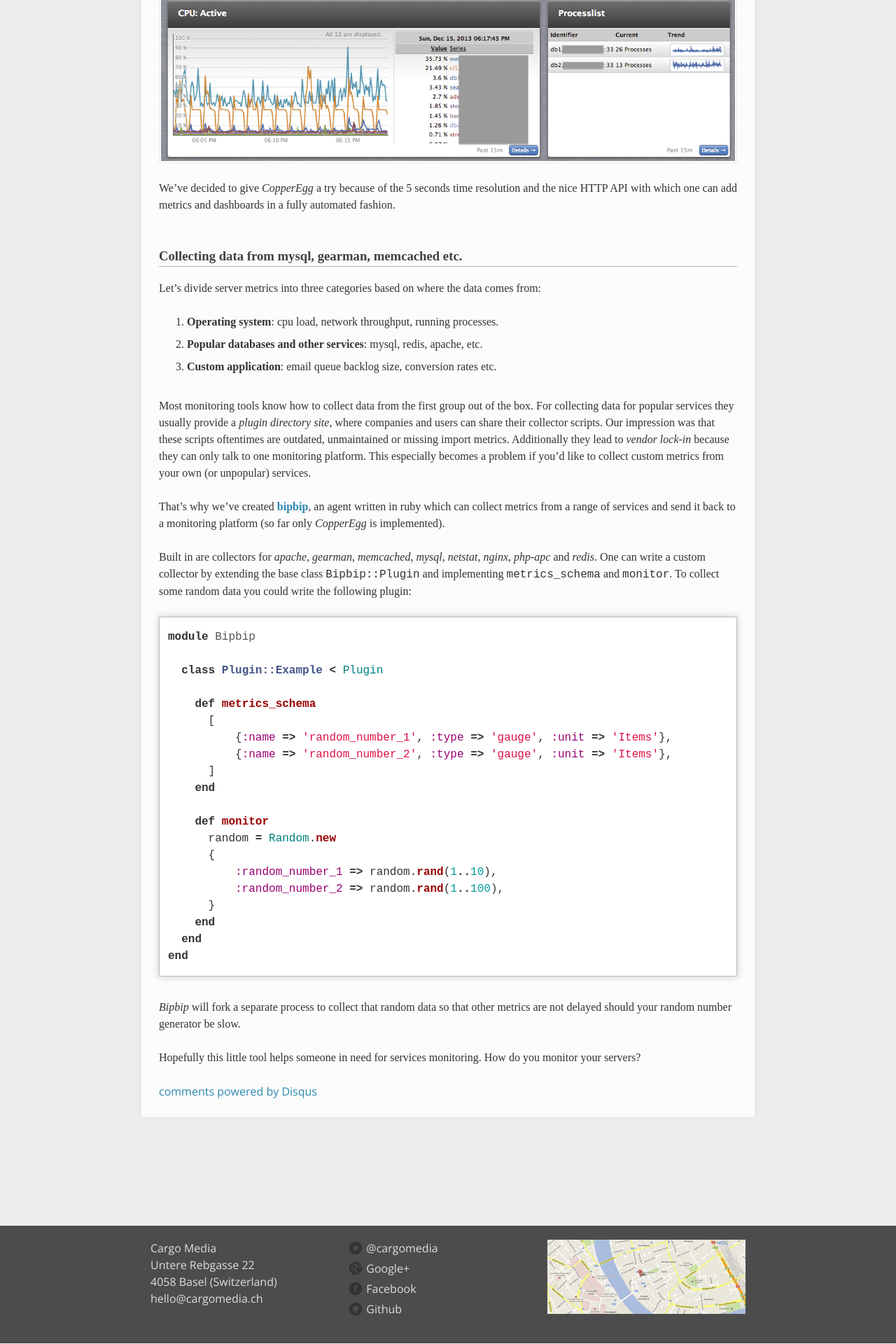
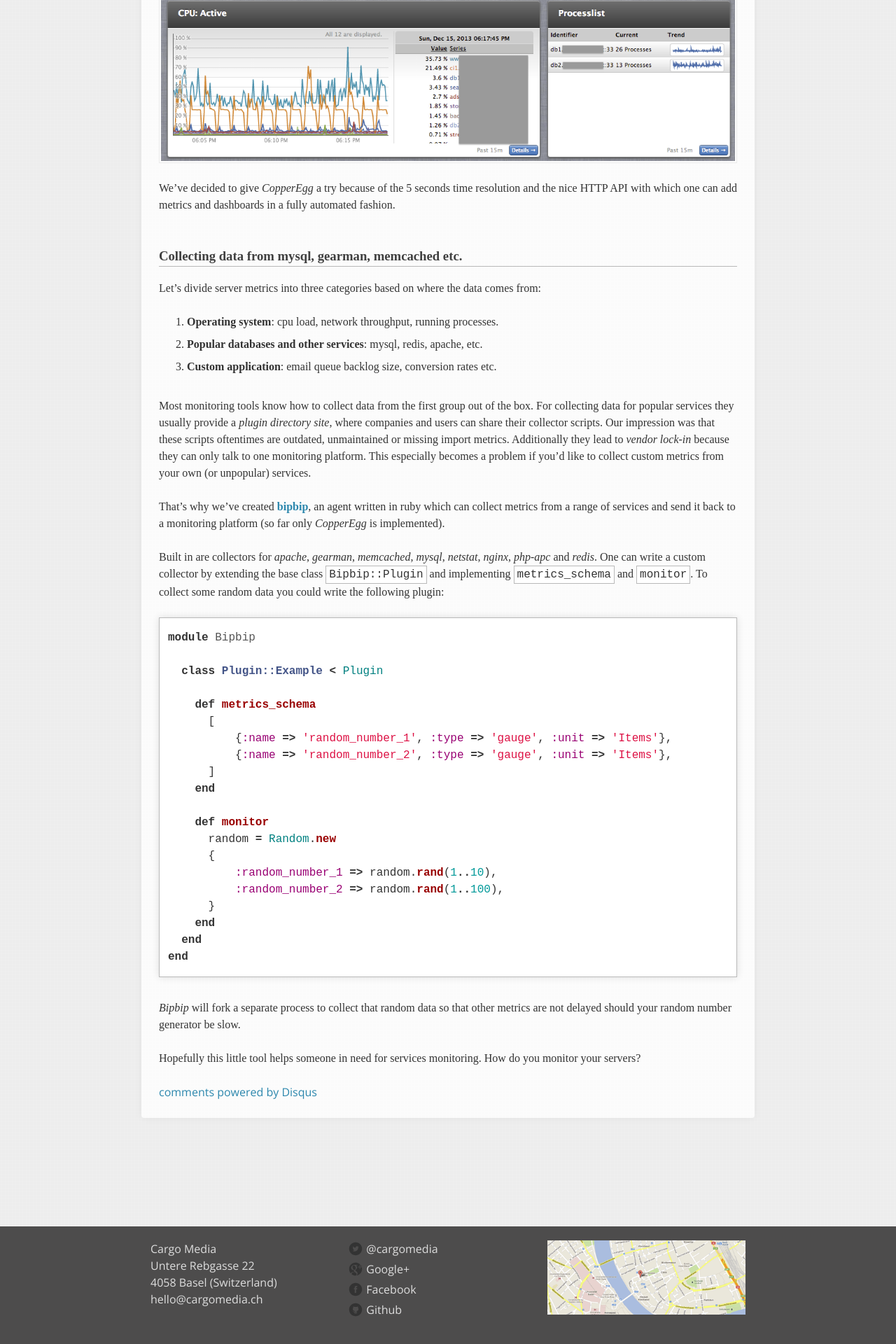
Before and after one commit to rysie/cargomedia.github.io, a Jekyll site: the page built from _posts/2013-12-17-server-monitoring-with-bipbip.markdown, in a window 1280 px wide. Shown: the part 745-2665 px from the top of the page at 70% size. Built offline with Jekyll 4.4.1, drawn with Linux system fonts in a browser that asks for light colours; some web fonts are replaced; Markdown is read by kramdown in place of the engine named in the settings; comment, search, counter and statistics services are not loaded.

Commit message:
add inline code styles

```diff
--- a/css/main.css
+++ b/css/main.css
@@ -480,6 +480,18 @@ strong {
 .post-content iframe {
   margin: 1.5em 0;
 }
+.post-content > :not(.highlight) code {
+  display: inline-block;
+  background-color: #ffffff;
+  border: 1px solid #b9b9b9;
+  padding: 0 4px;
+}
+.post-content .highlight {
+  border: 1px solid #b9b9b9;
+  padding: 0 12px;
+  margin: 1em 0 2em;
+  box-shadow: 0 0 10px rgba(0, 0, 0, 0.12);
+}
 .article-blogPreview .post {
   margin-bottom: 12px;
 }
@@ -571,12 +583,6 @@ strong {
   .article-career .boxAlternative .clippy {
     display: block;
   }
-}
-.highlight {
-  border: 1px solid #b9b9b9;
-  padding: 0 12px;
-  margin: 1em 0 2em;
-  box-shadow: 0 0 10px rgba(0, 0, 0, 0.2);
 }
 .bigStripe {
   margin-top: 20px;
```
Also changed, not shown: css/main.less (+14 -8 lines).
